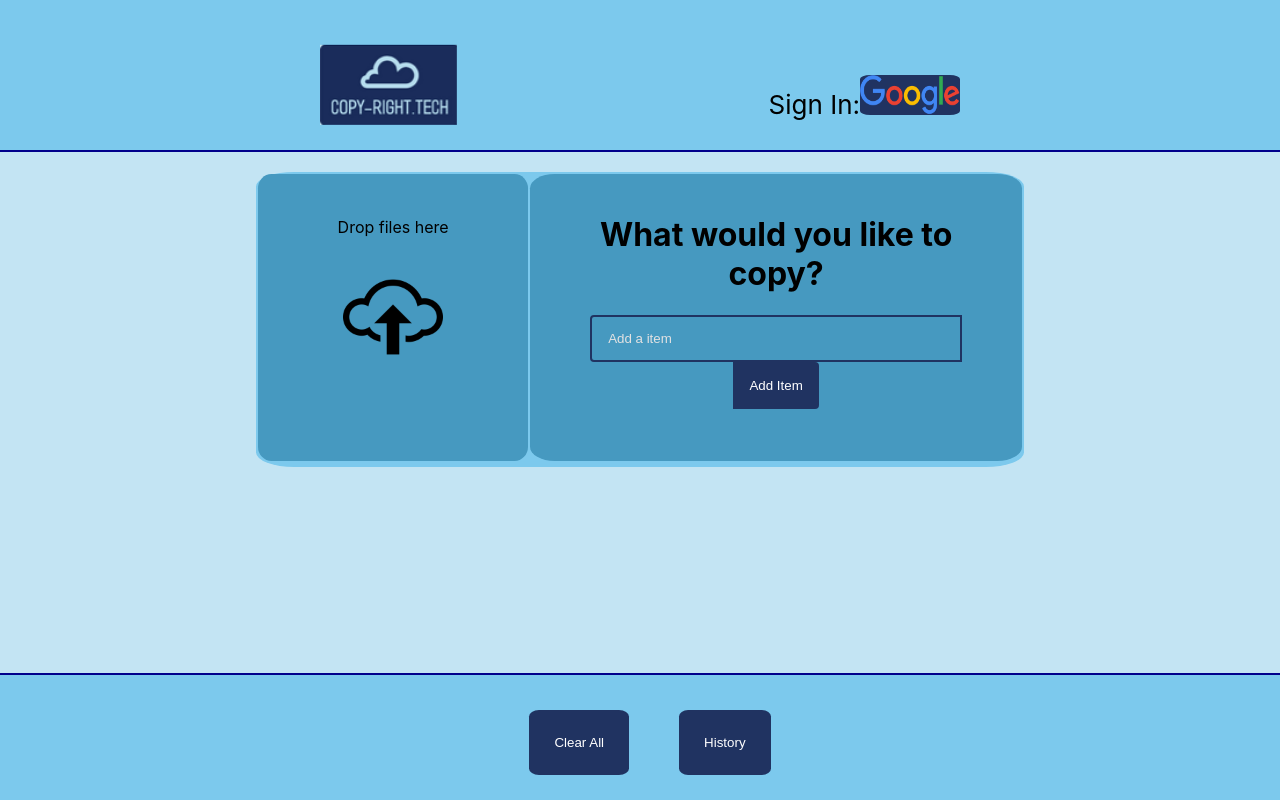
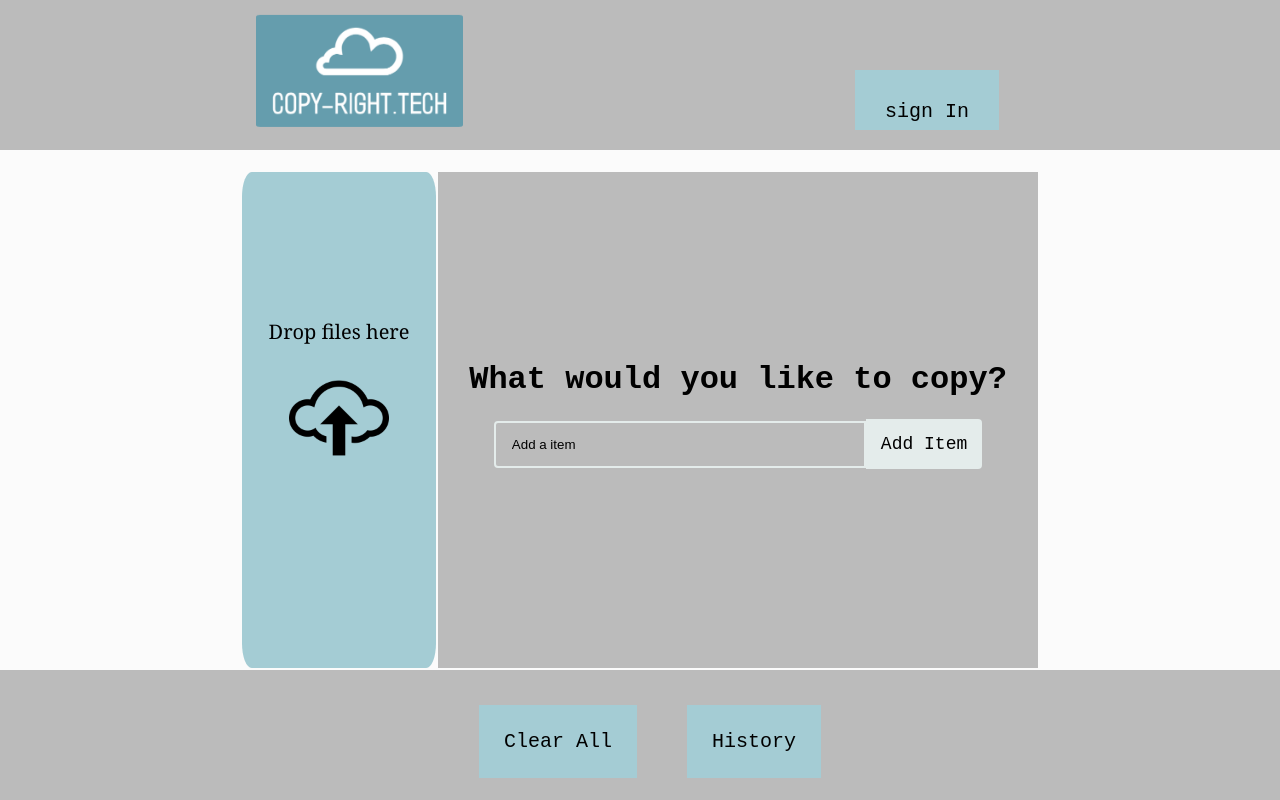
Before and after one commit to Ameer-Mushani/copy-right, a React (Create React App) app: page / in a window 1280 px wide. Built offline with nearby package versions, Linux system fonts and the light colour scheme.

Commit message:
React update

```diff
--- a/src/App.css
+++ b/src/App.css
@@ -1,10 +1,24 @@
+.App-logo {
+  position: absolute;
+  left:20%;
+  height: 14vmin;
+  pointer-events: none;
+  border-radius: 2%;
+}
+
 .App {
   text-align: center;
   width: 100%;
   height:500px
 }
+body{
+  background-color: #FBFBFB;
+}
 
 .dropArea{
+  background-color: #a4ccd4;
+  font-family: Cambria, Cochin, Georgia, Times, 'Times New Roman', serif;
+  font-size: 20px;
   text-align: bottom;
   margin:0px auto;
   width:100%;
@@ -14,24 +28,16 @@
   background-size: 100px 100px;
   background-position: center;
 }
-body{
-  background-color: #C3E4F3;
-}
-.App-logo {
-  position: absolute;
-  left:25%;
-  height: 10vmin;
-  pointer-events: none;
-}
+
 
 @media (prefers-reduced-motion: no-preference) {
   .App-logo {
     animation: App-logo-bounce infinite 2s ease-in-out;
   }
 }
-
+/*App header*/
 .App-header {
-  background-color: #7cc9ed;
+  background-color: #bbbbbb;
   width:100%;
   min-height: 30%;
   display: flex;
@@ -41,80 +47,67 @@ body{
   font-size: calc(10px + 2vmin);
   color: black;
   margin:0px auto;
-  border-bottom: 2px solid darkblue;
-}
-.body{
-  width:100%
-}
-
-footer{
-  background-color: #7cc9ed;
-  position: fixed;
-  padding: 10px 10px 0px 10px;
-  bottom: 0%;
-  width: 100%;
-  /* Height of the footer*/
-  max-height: 20%;
-  border-top:2px solid darkblue
-}
-
-.Tile{
-  display: inline-block;
-  padding:25px;
-  margin:25px;
-  background-color: #203361;
-  color: white;
-  border: none;
-  border-radius:10%;
-  max-width: 100px;
-}
-
-.FileTile{
-  display: inline-block;
-  padding:25px;
-  margin:25px;
-  background-color: #203361;
-  color: white;
-  border: none;
-  border-radius:10%;
-  width:100px;
-  height:200px;
 }
 
 #signIn{
   vertical-align: middle;
   position: absolute;
   display: inline-block;
-  right:25%;
+  right: 20%;
 }
 
 .googleSignIn{
+
   display: inline-block;
-  background-color: #203361;
-  background-image: url("./google.png");
-  background-size: 100px 40px;
-  color: white;
+  padding:30px;
+  margin:25px;
+  margin-top:-5px;
+  font-family: 'Courier New', Courier, monospace;
+  font-size:20px;
+  background-color: #A4CCD4;
+  color: black;
   border: none;
-  border-radius:10%;
-  width:100px;
-  height:40px;
+  max-width: 175px;
+  height: 40px;
+
 }
 
-table{
-  background-color: #7cc9ed;
+/*standardized tile*/
+.Tile{
+  display: inline-block;
+  padding:25px;
+  margin:25px;
+  font-family: 'Courier New', Courier, monospace;
+  font-size:20px;
+  background-color: #A4CCD4;
+  color: black;
+  border: none;
+  max-width: 175px;
+}
+/*table and the table items*/
+.textTable{
+  min-width:800px;
+  min-height: 500px;
+  background-color: #FBFBFB;
   width:60%;
-  border-radius:5%;
   height:auto;
-  min-height: 60%;
   margin:20px auto
 }
 .inputSide{
-  background-color:#4699c0;
+  font-family: 'Courier New', Courier, monospace;
+  background-color:#BBBBBB;
+  padding:20px;
+}
+
+#dropSide{
+  background-color:#A4CCD4;
   padding:20px;
   border-radius: 5%;
 }
+
+
 #inputField{
-  background-color: #7cc9ed;
+  background-color: #FBFBFB;
   color: black;
   font-size: 20px;
   border: none;
@@ -140,27 +133,27 @@ table>tr>td{
 .App-link {
   color: #61dafb;
 }
-
+/*logo translation (bounce)*/
 @keyframes App-logo-bounce {
   0%{
-    transform: translateY(-30px)
+    transform: translateY(-60px)
   }
   25%{
-    transform: translateY(-30px)
+    transform: translateY(-60px)
   }
   60%{
-    transform: translateY(-50px)
+    transform: translateY(-70px)
   }
   75%{
-    transform: translateY(-30px)
+    transform: translateY(-60px)
   }
   100%{
-    transform: translateY(-30px)
+    transform: translateY(-60px)
   }
 }
 
 
-
+/*Input field and items*/
 .item-app {
   display: flex;
   flex-direction: column;
@@ -191,25 +184,27 @@ table>tr>td{
 .item-input {
   padding: 14px 32px 14px 16px;
   border-radius: 4px 0 0 4px;
-  border: 2px solid #203361;
+  border: 2px solid #E4ECEB;
   outline: none;
   width: 320px;
   background: transparent;
-  color: #fff;
+  color: black;
 }
 
 .item-input::placeholder {
-  color: #e2e2e2;
+  color: black;
 }
 
 .item-button {
-  padding: 16px;
+  padding: 15px;
+  font-size: 18px;
+  font-family: 'Courier New', Courier, monospace;
   border: none;
   border-radius: 0 4px 4px 0;
   cursor: pointer;
   outline: none;
-  background-color: #203361;
-  color: #fff;
+  background-color: #E4ECEB;
+  color: black;
   text-transform: capitalize;
 }
 
@@ -219,11 +214,6 @@ table>tr>td{
   align-items: center;
   margin: 4px auto;
   color: #fff;
-  background: linear-gradient(
-    90deg,
-    rgba(255, 118, 20, 1) 0%,
-    rgba(255, 84, 17, 1) 100%
-  );
 
   padding: 16px;
   border-radius: 5px;
@@ -231,5 +221,53 @@ table>tr>td{
 }
 
 .item-row:nth-child(n) {
-  background: #203361;
+  background: #BBBBBB;
+  color:black;
+  border:1px solid black;
 }
+
+
+
+
+/*div scroll for rightside*/
+.outer{
+  max-height: 500px;
+  overflow: hidden;
+  overflow-y: scroll;
+}
+
+/*custom scrollbar*/
+/* width */
+::-webkit-scrollbar {
+  width: 10px;
+}
+
+/* Track */
+::-webkit-scrollbar-track {
+  background: #FBFBFB;
+}
+
+/* Handle */
+::-webkit-scrollbar-thumb {
+  background: #659dad;
+}
+
+/* Handle on hover */
+::-webkit-scrollbar-thumb:hover {
+  background: #4a7e8c;
+}
+
+
+
+
+
+/*FOOTER*/
+footer{
+  background-color: #BBBBBB;
+  position: fixed;
+  padding: 10px 10px 0px 10px;
+  bottom: 0%;
+  width: 100%;
+  /* Height of the footer*/
+  max-height: 15%;
+}
--- a/src/App.js
+++ b/src/App.js
@@ -1,15 +1,14 @@
-import React, { useState } from "react"
-import { useDropzone } from "react-dropzone"
-import { motion} from "framer-motion"
-import "./App.css"
-import logo from './logo.png';
-
+import React, { useState } from "react";
+import { useDropzone } from "react-dropzone";
+import { motion } from "framer-motion";
+import "./App.css";
+import logo from "./logo.png";
 
 //react form
-import List from './components/List'
+import List from "./components/List";
 
 function App() {
-  const [files, setFiles] = useState([])
+  const [files, setFiles] = useState([]);
 
   const { getRootProps, getInputProps } = useDropzone({
     accept: "image/*",
@@ -20,9 +19,9 @@ function App() {
             preview: URL.createObjectURL(file),
           })
         )
-      )
+      );
     },
-  })
+  });
 
   const images = files.map((file) => (
     <div key={file.name}>
@@ -30,58 +29,79 @@ function App() {
         <img src={file.preview} style={{ width: "200px" }} alt="preview" />
       </div>
     </div>
-  ))
+  ));
 
   return (
     //drag and drop
-    <div className="App" >
+    <div className="App">
       <header className="App-header">
         <div>
           <img src={logo} className="App-logo" alt="logo" />
-        <div id = "signIn">Sign In:
-        <motion.button  whileHover={{ scale: 1.1 }} whileTap={{ scale: 0.9 }}className = "googleSignIn"></motion.button>
-
+          <div id="signIn">
+            <motion.button
+              whileHover={{ scale: 1.1 }}
+              whileTap={{ scale: 0.9 }}
+              className="googleSignIn"
+            >
+              sign In
+            </motion.button>
           </div>
         </div>
       </header>
-
-            <body>
-
-
-              <table>
+      <div id="bodyContainer">
+        <table className="textTable">
+          <tbody>
             <tr>
-                <td class = "inputSide">
-                <motion.div class = "dropArea" {...getRootProps()} whileHover={{ backgroundColor: "#808080"}}>
+              <td id="dropSide">
+                <table id="dropTable">
+                  <tr>
+                    <td>
+                      <motion.div
+                        className="dropArea"
+                        {...getRootProps()}
+                        whileHover={{ backgroundColor: "#808080" }}
+                      >
                         <input {...getInputProps()} />
                         Drop files here
                       </motion.div>
                     </td>
-          <td class = "inputSide">
-          <List/>
-          </td>
                   </tr>
                   <tr>
                     <td>
-              <div id = "fileList">{images}</div>
-</td>
-                <td>
+                      {" "}
+                      <div id="fileList">{images}</div>
                     </td>
                   </tr>
                 </table>
-
-      </body>
+              </td>
+              <td className="inputSide">
+                <div class = "outer"><List /></div>
 
 
+              </td>
+            </tr>
+          </tbody>
+        </table>
+      </div>
 
       <footer>
-      <motion.button  whileHover={{ scale: 1.1 }} whileTap={{ scale: 0.9 }}className = "Tile">Clear All</motion.button>
-      <motion.button whileHover={{ scale: 1.1 }} whileTap={{ scale: 0.9 }} className = "Tile">History</motion.button>
+        <motion.button
+          whileHover={{ scale: 1.1 }}
+          whileTap={{ scale: 0.9 }}
+          className="Tile"
+        >
+          Clear All
+        </motion.button>
+        <motion.button
+          whileHover={{ scale: 1.1 }}
+          whileTap={{ scale: 0.9 }}
+          className="Tile"
+        >
+          History
+        </motion.button>
       </footer>
-
     </div>
-
-
-  )
+  );
 }
 
 //function that takes data from the clipboard and returns the text
@@ -92,24 +112,22 @@ async function paste() {
 }
 */
 
+/*
 function CreateTile(props){
   return <motion.div hover whileHover={{scale:1.2}} className = "Tile" >{props.data}</motion.div>
  // return <input  className = "Tile" value = {props.data} onClick={() => {navigator.clipboard.writeText(this.innerHTML)}}></input>
 }
-/*
+
 function CreateFileTile(props){
   return <motion.div drag dragConstraints={{top: -50,left: -50,right: 600,bottom: 300,}} className = "FileTile" >{props.data}</motion.div>
   }
   */
 
 ///event listener for ctrl+v
-document.body.addEventListener('keyup', (e) =>{
-  if(e.ctrlKey && e.key ==='v'){
+document.body.addEventListener("keyup", (e) => {
+  if (e.ctrlKey && e.key === "v") {
     console.log("ctrl+v is clicked");
-
-
   }
-})
-
+});
 
 export default App;
```
Also changed, not shown: src/logo.png. Lines whose indentation alone changed are shown as unchanged.
